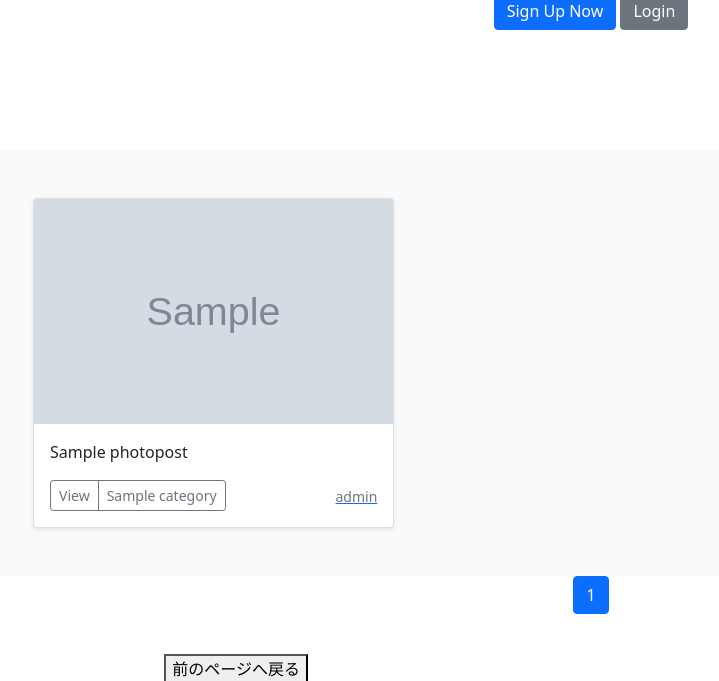
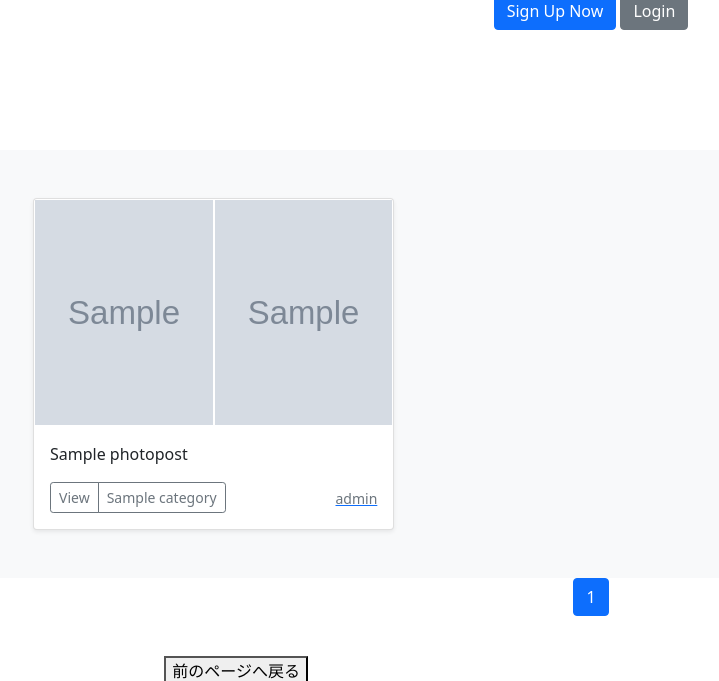
Before and after one commit to VCtoyohitotakeuchi/Picsta_Project3, a Django app: page /photos/1 in a window 1280 px wide. Shown: the part 270-951 px from the top of the page, without its empty margins (49-768 px from the left). Run offline with Django 4.2, Linux system fonts and the light colour scheme; data comes from the database, SQL or seed files in the repository; tables that the repository leaves empty hold one stand-in row (values such as "Sample post"); grey boxes marked "Sample" are stand-in pictures.

Commit message:
2つ同時表示

```diff
--- a/photo/templates/photos_list.html
+++ b/photo/templates/photos_list.html
@@ -12,6 +12,39 @@
           <div class="card shadow-sm">
             <!--svgタグをimgに変更
                 src属性を追加して1枚目のイメージのURLを設定-->
+                {% if record.image2 %}
+                <div class="bd-placeholder-img card-img-top"
+                            width="100%" height="225" position: relative>
+                <a href = "{% url 'photo:photo_detail' record.pk %}">
+                  <table>
+                    <tr>
+                      <td>
+                      <img src="{{ record.image1.url }}"
+                      width="100%" height="225"
+                      xmlns="http://www.w3.org/2000/svg"
+                      role="img" aria-label="Placeholder: Thumbnail"
+                      focusable="false">
+                      <title>Placeholder</title>
+                      <rect width="100%" height="100%" fill="#55595c"/>
+                      <!--<text>～</text>を削除-->
+                      </img>
+                    </td>
+                    <td>
+                      <img src="{{ record.image2.url }}"
+                      width="100%" height="225"
+                      xmlns="http://www.w3.org/2000/svg"
+                      role="img" aria-label="Placeholder: Thumbnail"
+                      focusable="false">
+                      <title>Placeholder</title>
+                      <rect width="100%" height="100%" fill="#55595c"/>
+                      <!--<text>～</text>を削除-->
+                      </img>
+                    </td>
+                  </tr>
+                </table>
+                </a>
+                </div>
+                {% else %}
                 <a href = "{% url 'photo:photo_detail' record.pk %}">
                   <img src="{{ record.image1.url }}"
                   class="bd-placeholder-img card-img-top"
@@ -25,6 +58,7 @@
                   <!--<text>～</text>を削除-->
                   </img>
                 </a>
+                {% endif %}
             <!--タイトルとボタンを出力するブロック-->
             <div class="card-body">
             <!--titleフィールドを出力-->
```
